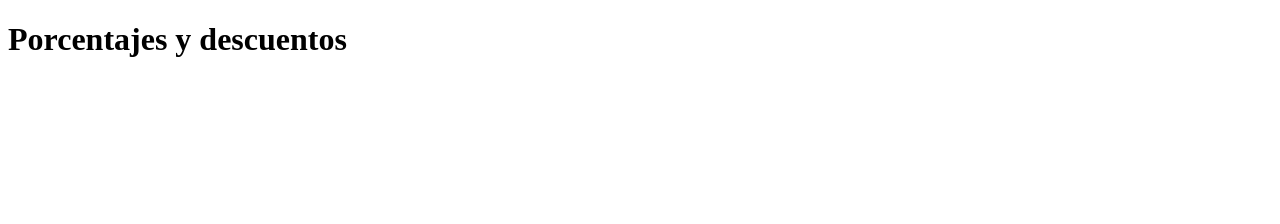
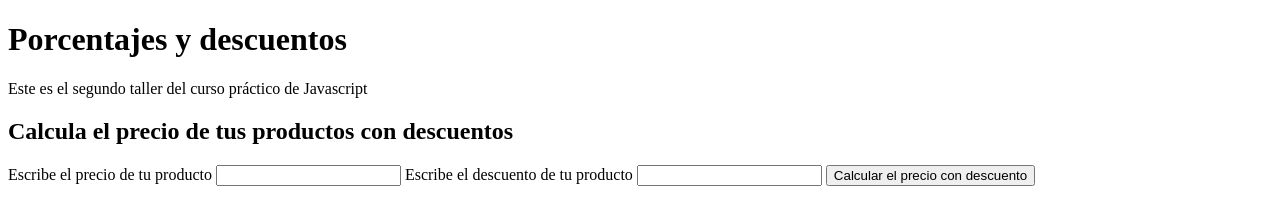
Before and after one commit to yami-normix/curso-practico-js, a plain HTML site: page descuentos.html in a window 1280 px wide. Drawn offline with Linux system fonts and the light colour scheme.

Commit message:
Agregando las funciones de descuentos

```diff
--- a/descuentos.html
+++ b/descuentos.html
@@ -7,7 +7,25 @@
     <title>Porcentajes y descuentos</title>
 </head>
 <body>
-    <h1>Porcentajes y descuentos</h1>
+    <header>
+        <h1>Porcentajes y descuentos</h1>
+        <p>Este es el segundo taller del curso práctico de Javascript</p>
+    </header>
+
+    <section>
+        <h2>Calcula el precio de tus productos con descuentos</h2>
+
+        <form action="">
+            <label for="InputPrice">Escribe el precio de tu producto</label>
+            <input id="InputPrice" type="number">
+
+            <label for="InputDiscount">Escribe el descuento de tu producto</label>
+            <input id="InputDiscount" type="number">
+            <button type="button" onclick="onClickButtonPriceDiscount()">Calcular el precio con descuento</button>
+
+            <p id="ResultP"></p>
+        </form>
+    </section>
     <script src="descuentos.js"></script>
 </body>
 </html>
--- a/descuentos.js
+++ b/descuentos.js
@@ -0,0 +1,31 @@
+//const precioOriginal = 120;
+//const descuento = 18;
+
+function calcularPrecioConDescuento(precio, descuento) {
+    const porcentajePrecioConDescuento = 100 - descuento;
+    const precioConDescuento = (precio * porcentajePrecioConDescuento) / 100;
+
+    return precioConDescuento;
+}
+
+
+
+
+//console.log({
+//    precioOriginal,
+//    descuento,
+//    porcentajePrecioConDescuento,
+//    precioConDescuento
+//});
+function onClickButtonPriceDiscount() {
+    const inputPrice = document.getElementById("InputPrice");
+    const priceValue = inputPrice.value;
+
+    const inputDiscount = document.getElementById("InputDiscount");
+    const discountValue = inputDiscount.value;
+
+   const precioConDescuento = calcularPrecioConDescuento(priceValue, discountValue);
+
+   const resultP = document.getElementById("ResultP");
+   resultP.innerText = "El precio con descuento es: " + precioConDescuento;
+}
```
